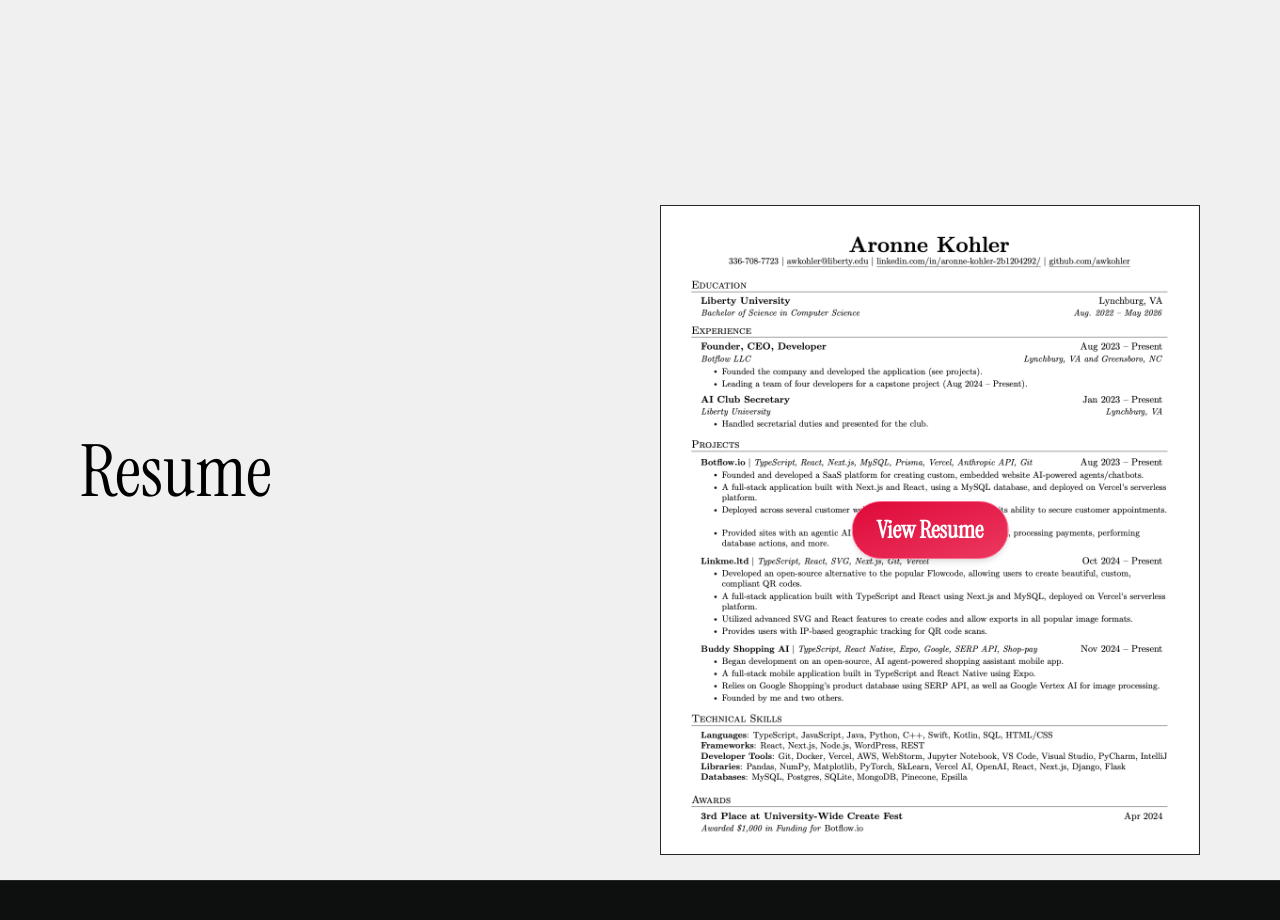
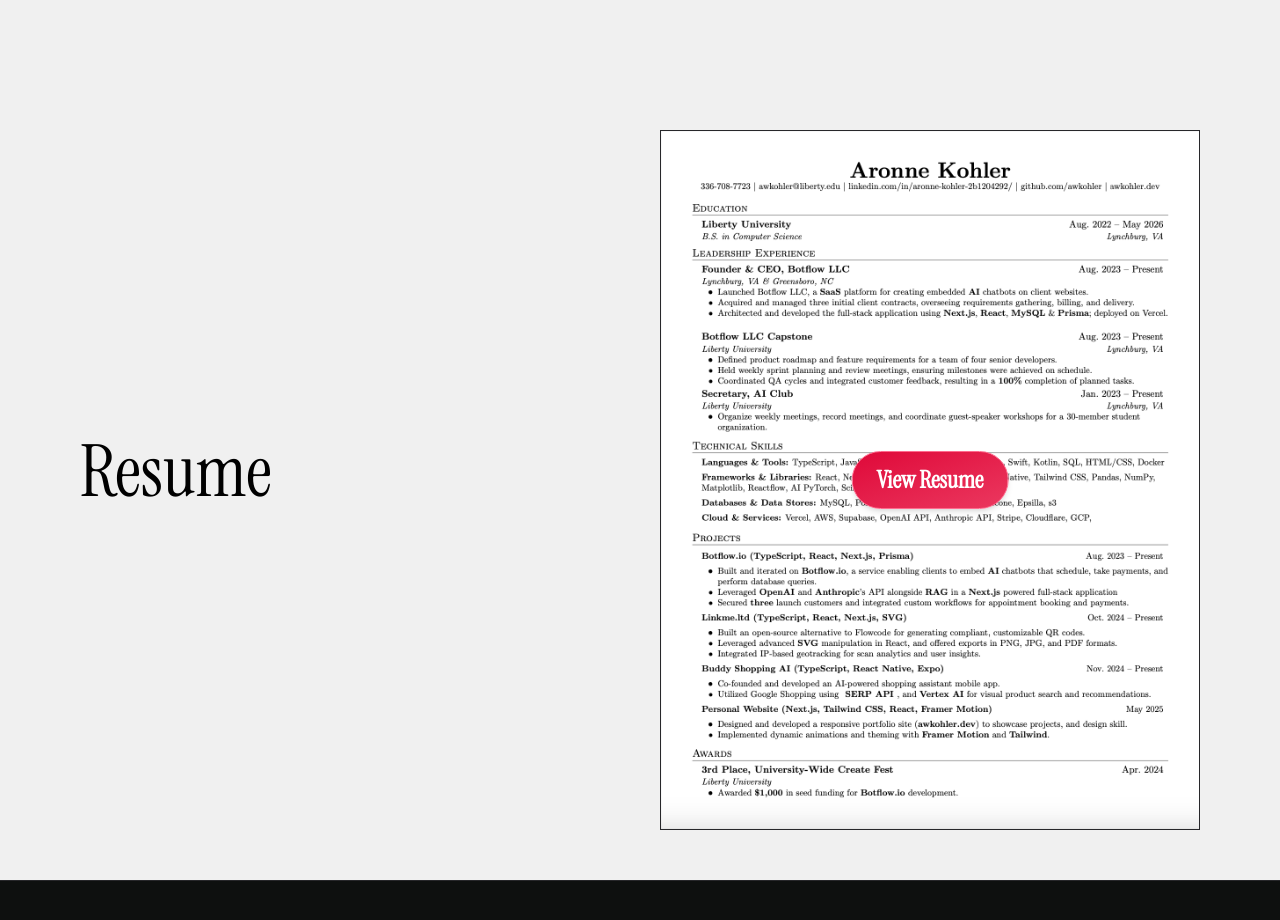
Before and after one commit to AWKohler/mywebsite, a Next.js app: page / in a window 1280 px wide. Shown: the part 2640-3560 px from the top of the page. Built offline with nearby package versions, Linux system fonts and the light colour scheme.

Commit message:
remove anim, update resume

```diff
--- a/app/page.tsx
+++ b/app/page.tsx
@@ -208,9 +208,9 @@
         >
           <div>
             <motion.div
-              initial="offscreen"
-              whileInView="onscreen"
-              viewport={{ amount: 0.5 }}
+              // initial="offscreen"
+              // whileInView="onscreen"
+              // viewport={{ amount: 0.5 }}
             >
               <motion.div
                 variants={resumeVariants}
```
Also changed, not shown: public/resume.png, 1 other file (tests, documents, lock files or other folders).
